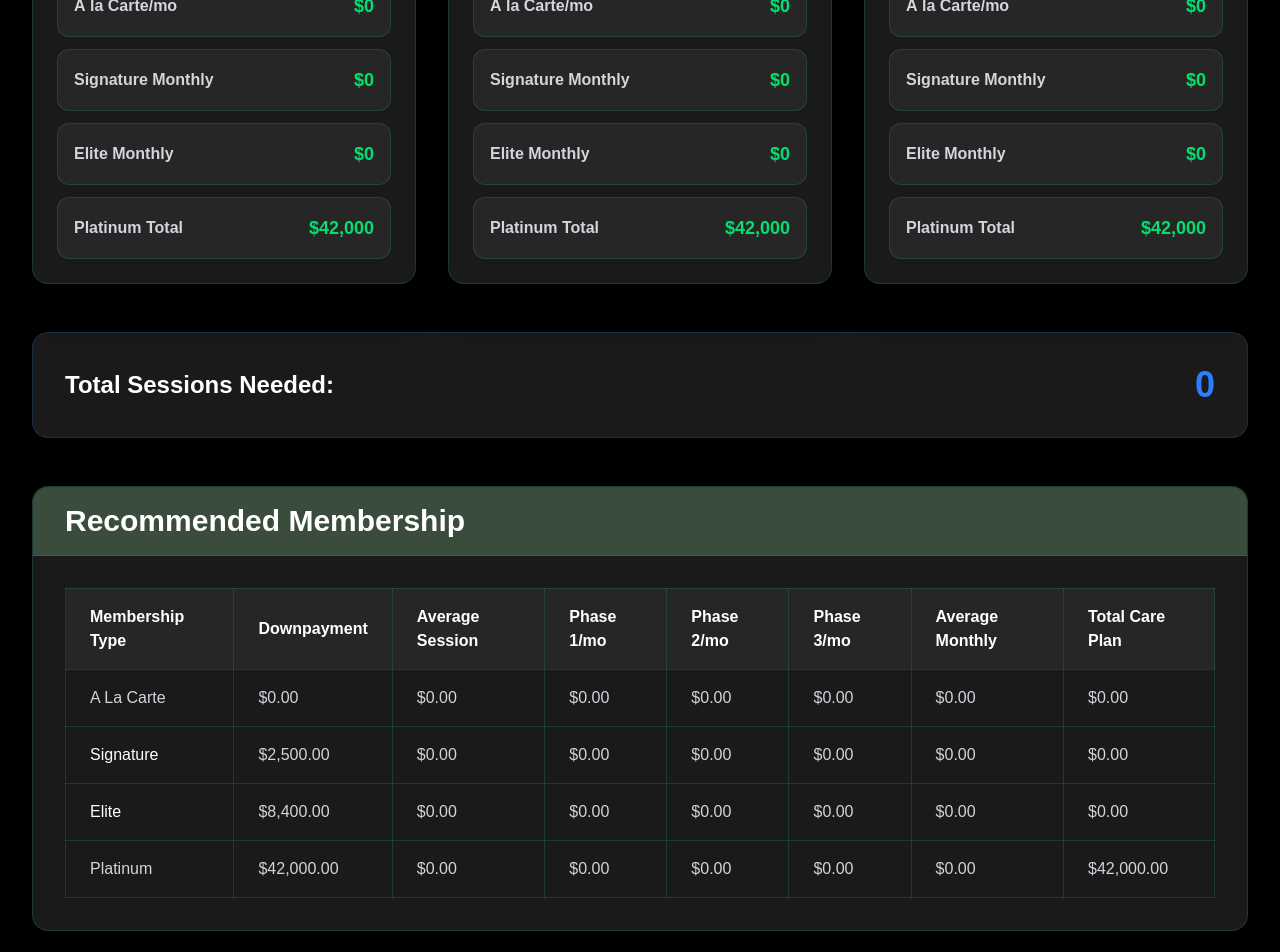
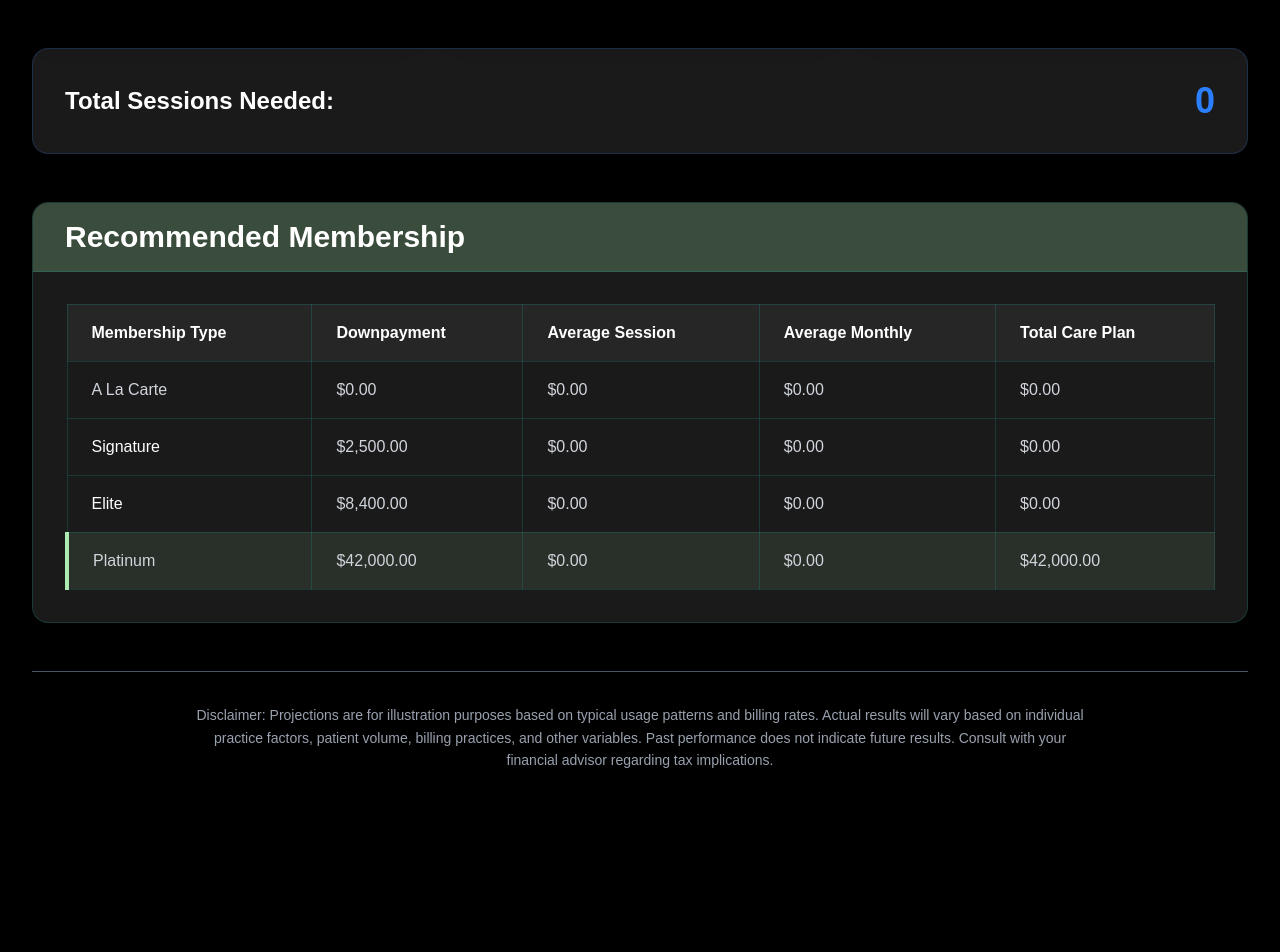
Before and after one commit to markee2301/c5-roi-calculator, a Next.js app: page / in a window 1280 px wide. Shown: the part 780-1732 px from the top of the page. After the commit the page ends 1584 px from the top, so only its background shows below. Built offline with nearby package versions, Linux system fonts and the light colour scheme.

Commit message:
Remove phase calculations

```diff
--- a/app/components/PhaseCalculator.tsx
+++ b/app/components/PhaseCalculator.tsx
@@ -110,12 +110,24 @@ export default function PhaseCalculator({
                 value={weeksInCarePlan}
                 onChange={(e) => {
                   const value = e.target.value;
-                  // Only allow positive integers
+                  // Only allow positive integers (no decimals, no negatives, no non-numeric)
                   if (
                     value === "" ||
-                    (Number.isInteger(Number(value)) && Number(value) > 0)
+                    (/^\d+$/.test(value) && Number(value) > 0)
                   ) {
                     setWeeksInCarePlan(value);
+                  }
+                }}
+                onKeyDown={(e) => {
+                  // Prevent decimal point, minus sign, and other non-numeric characters
+                  if (
+                    e.key === "." ||
+                    e.key === "-" ||
+                    e.key === "e" ||
+                    e.key === "E" ||
+                    e.key === "+"
+                  ) {
+                    e.preventDefault();
                   }
                 }}
                 className="w-full px-4 py-3 border border-[#20B2AA]/30 rounded-lg focus:outline-none focus:ring-2 focus:ring-[#20B2AA] focus:border-transparent text-white bg-[#1a1a1a] transition-all"
@@ -140,7 +152,7 @@ export default function PhaseCalculator({
               </div>
             </div>
 
-            <div className="bg-[#262626] p-4 rounded-xl border border-[#20B2AA]/20">
+            <div className="bg-[#262626] p-4 rounded-xl border border-[#20B2AA]/20 hidden">
               <div className="flex justify-between items-center">
                 <span className="font-bold text-gray-300">À la Carte/mo</span>
                 <span className="text-lg font-semibold text-green-400">
@@ -149,7 +161,7 @@ export default function PhaseCalculator({
               </div>
             </div>
 
-            <div className="bg-[#262626] p-4 rounded-xl border border-[#20B2AA]/20">
+            <div className="bg-[#262626] p-4 rounded-xl border border-[#20B2AA]/20 hidden">
               <div className="flex justify-between items-center">
                 <span className="font-bold text-gray-300">
                   Signature Monthly
@@ -160,7 +172,7 @@ export default function PhaseCalculator({
               </div>
             </div>
 
-            <div className="bg-[#262626] p-4 rounded-xl border border-[#20B2AA]/20">
+            <div className="bg-[#262626] p-4 rounded-xl border border-[#20B2AA]/20 hidden">
               <div className="flex justify-between items-center">
                 <span className="font-bold text-gray-300">Elite Monthly</span>
                 <span className="text-lg font-semibold text-green-400">
@@ -169,7 +181,7 @@ export default function PhaseCalculator({
               </div>
             </div>
 
-            <div className="bg-[#262626] p-4 rounded-xl border border-[#20B2AA]/20">
+            <div className="bg-[#262626] p-4 rounded-xl border border-[#20B2AA]/20 hidden">
               <div className="flex justify-between items-center">
                 <span className="font-bold text-gray-300">Platinum Total</span>
                 <span className="text-lg font-semibold text-green-400">
--- a/app/page.tsx
+++ b/app/page.tsx
@@ -79,10 +79,41 @@ export default function Home() {
     phaseInputs.phase2.weeksInCarePlan +
     phaseInputs.phase3.weeksInCarePlan;
 
-  // Determine which membership to highlight based on total sessions needed
-  const shouldHighlightALaCarte = totalSessions > 0 && totalSessions < 24;
-  const shouldHighlightSignature = totalSessions >= 24 && totalSessions <= 60;
-  const shouldHighlightElite = totalSessions >= 61;
+  // Calculate total care plan values for each membership
+  const signatureTotalCarePlan = calculateSignatureTotalCarePlan(
+    phase1Results,
+    phase2Results,
+    phase3Results,
+    phaseInputs
+  );
+  const eliteTotalCarePlan = calculateEliteTotalCarePlan(
+    phase1Results,
+    phase2Results,
+    phase3Results,
+    phaseInputs
+  );
+  const platinumTotalCarePlan = 42000;
+
+  // Find the lowest total care plan value
+  const carePlanValues = [
+    { type: "aLaCarte", value: aLaCarteTotalCarePlan },
+    { type: "signature", value: signatureTotalCarePlan },
+    { type: "elite", value: eliteTotalCarePlan },
+    { type: "platinum", value: platinumTotalCarePlan },
+  ].filter((item) => item.value > 0); // Only consider memberships with positive values
+
+  const lowestCarePlan =
+    carePlanValues.length > 0
+      ? carePlanValues.reduce((min, current) =>
+          current.value < min.value ? current : min
+        )
+      : null;
+
+  // Determine which membership to highlight based on lowest total care plan
+  const shouldHighlightALaCarte = lowestCarePlan?.type === "aLaCarte";
+  const shouldHighlightSignature = lowestCarePlan?.type === "signature";
+  const shouldHighlightElite = lowestCarePlan?.type === "elite";
+  const shouldHighlightPlatinum = lowestCarePlan?.type === "platinum";
 
   return (
     <div className="min-h-screen bg-black text-white p-8">
@@ -171,13 +202,13 @@ export default function Home() {
                     <th className="border border-[#20B2AA]/20 px-6 py-4 text-left font-bold text-white">
                       Average Session
                     </th>
-                    <th className="border border-[#20B2AA]/20 px-6 py-4 text-left font-bold text-white">
+                    <th className="border border-[#20B2AA]/20 px-6 py-4 text-left font-bold text-white hidden">
                       Phase 1/mo
                     </th>
-                    <th className="border border-[#20B2AA]/20 px-6 py-4 text-left font-bold text-white">
+                    <th className="border border-[#20B2AA]/20 px-6 py-4 text-left font-bold text-white hidden">
                       Phase 2/mo
                     </th>
-                    <th className="border border-[#20B2AA]/20 px-6 py-4 text-left font-bold text-white">
+                    <th className="border border-[#20B2AA]/20 px-6 py-4 text-left font-bold text-white hidden">
                       Phase 3/mo
                     </th>
                     <th className="border border-[#20B2AA]/20 px-6 py-4 text-left font-bold text-white">
@@ -214,7 +245,7 @@ export default function Home() {
                         maximumFractionDigits: 2,
                       })}
                     </td>
-                    <td className="border border-[#20B2AA]/20 px-6 py-4 text-gray-300">
+                    <td className="border border-[#20B2AA]/20 px-6 py-4 text-gray-300 hidden">
                       $
                       {Number(
                         phase1Results.aLaCartePerMonth.toFixed(2)
@@ -223,7 +254,7 @@ export default function Home() {
                         maximumFractionDigits: 2,
                       })}
                     </td>
-                    <td className="border border-[#20B2AA]/20 px-6 py-4 text-gray-300">
+                    <td className="border border-[#20B2AA]/20 px-6 py-4 text-gray-300 hidden">
                       $
                       {Number(
                         phase2Results.aLaCartePerMonth.toFixed(2)
@@ -232,7 +263,7 @@ export default function Home() {
                         maximumFractionDigits: 2,
                       })}
                     </td>
-                    <td className="border border-[#20B2AA]/20 px-6 py-4 text-gray-300">
+                    <td className="border border-[#20B2AA]/20 px-6 py-4 text-gray-300 hidden">
                       $
                       {Number(
                         phase3Results.aLaCartePerMonth.toFixed(2)
@@ -294,7 +325,7 @@ export default function Home() {
                         maximumFractionDigits: 2,
                       })}
                     </td>
-                    <td className="border border-[#20B2AA]/20 px-6 py-4 text-gray-300">
+                    <td className="border border-[#20B2AA]/20 px-6 py-4 text-gray-300 hidden">
                       $
                       {Number(
                         phase1Results.signatureMonthly.toFixed(2)
@@ -303,7 +334,7 @@ export default function Home() {
                         maximumFractionDigits: 2,
                       })}
                     </td>
-                    <td className="border border-[#20B2AA]/20 px-6 py-4 text-gray-300">
+                    <td className="border border-[#20B2AA]/20 px-6 py-4 text-gray-300 hidden">
                       $
                       {Number(
                         phase2Results.signatureMonthly.toFixed(2)
@@ -312,7 +343,7 @@ export default function Home() {
                         maximumFractionDigits: 2,
                       })}
                     </td>
-                    <td className="border border-[#20B2AA]/20 px-6 py-4 text-gray-300">
+                    <td className="border border-[#20B2AA]/20 px-6 py-4 text-gray-300 hidden">
                       $
                       {Number(
                         phase3Results.signatureMonthly.toFixed(2)
@@ -383,7 +414,7 @@ export default function Home() {
                         maximumFractionDigits: 2,
                       })}
                     </td>
-                    <td className="border border-[#20B2AA]/20 px-6 py-4 text-gray-300">
+                    <td className="border border-[#20B2AA]/20 px-6 py-4 text-gray-300 hidden">
                       $
                       {Number(
                         phase1Results.eliteMonthly.toFixed(2)
@@ -392,7 +423,7 @@ export default function Home() {
                         maximumFractionDigits: 2,
                       })}
                     </td>
-                    <td className="border border-[#20B2AA]/20 px-6 py-4 text-gray-300">
+                    <td className="border border-[#20B2AA]/20 px-6 py-4 text-gray-300 hidden">
                       $
                       {Number(
                         phase2Results.eliteMonthly.toFixed(2)
@@ -401,7 +432,7 @@ export default function Home() {
                         maximumFractionDigits: 2,
                       })}
                     </td>
-                    <td className="border border-[#20B2AA]/20 px-6 py-4 text-gray-300">
+                    <td className="border border-[#20B2AA]/20 px-6 py-4 text-gray-300 hidden">
                       $
                       {Number(
                         phase3Results.eliteMonthly.toFixed(2)
@@ -442,7 +473,13 @@ export default function Home() {
                       })}
                     </td>
                   </tr>
-                  <tr className="hover:bg-[#262626]/50 transition-colors">
+                  <tr
+                    className={`transition-colors ${
+                      shouldHighlightPlatinum
+                        ? "bg-[#ADEBB3]/10 border-l-4 border-l-[#ADEBB3] hover:bg-[#ADEBB3]/20"
+                        : "hover:bg-[#262626]/50"
+                    }`}
+                  >
                     <td className="border border-[#20B2AA]/20 px-6 py-4 text-gray-300">
                       Platinum
                     </td>
@@ -458,13 +495,13 @@ export default function Home() {
                         maximumFractionDigits: 2,
                       })}
                     </td>
-                    <td className="border border-[#20B2AA]/20 px-6 py-4 text-gray-300">
+                    <td className="border border-[#20B2AA]/20 px-6 py-4 text-gray-300 hidden">
                       $0.00
                     </td>
-                    <td className="border border-[#20B2AA]/20 px-6 py-4 text-gray-300">
+                    <td className="border border-[#20B2AA]/20 px-6 py-4 text-gray-300 hidden">
                       $0.00
                     </td>
-                    <td className="border border-[#20B2AA]/20 px-6 py-4 text-gray-300">
+                    <td className="border border-[#20B2AA]/20 px-6 py-4 text-gray-300 hidden">
                       $0.00
                     </td>
                     <td className="border border-[#20B2AA]/20 px-6 py-4 text-gray-300">
```
